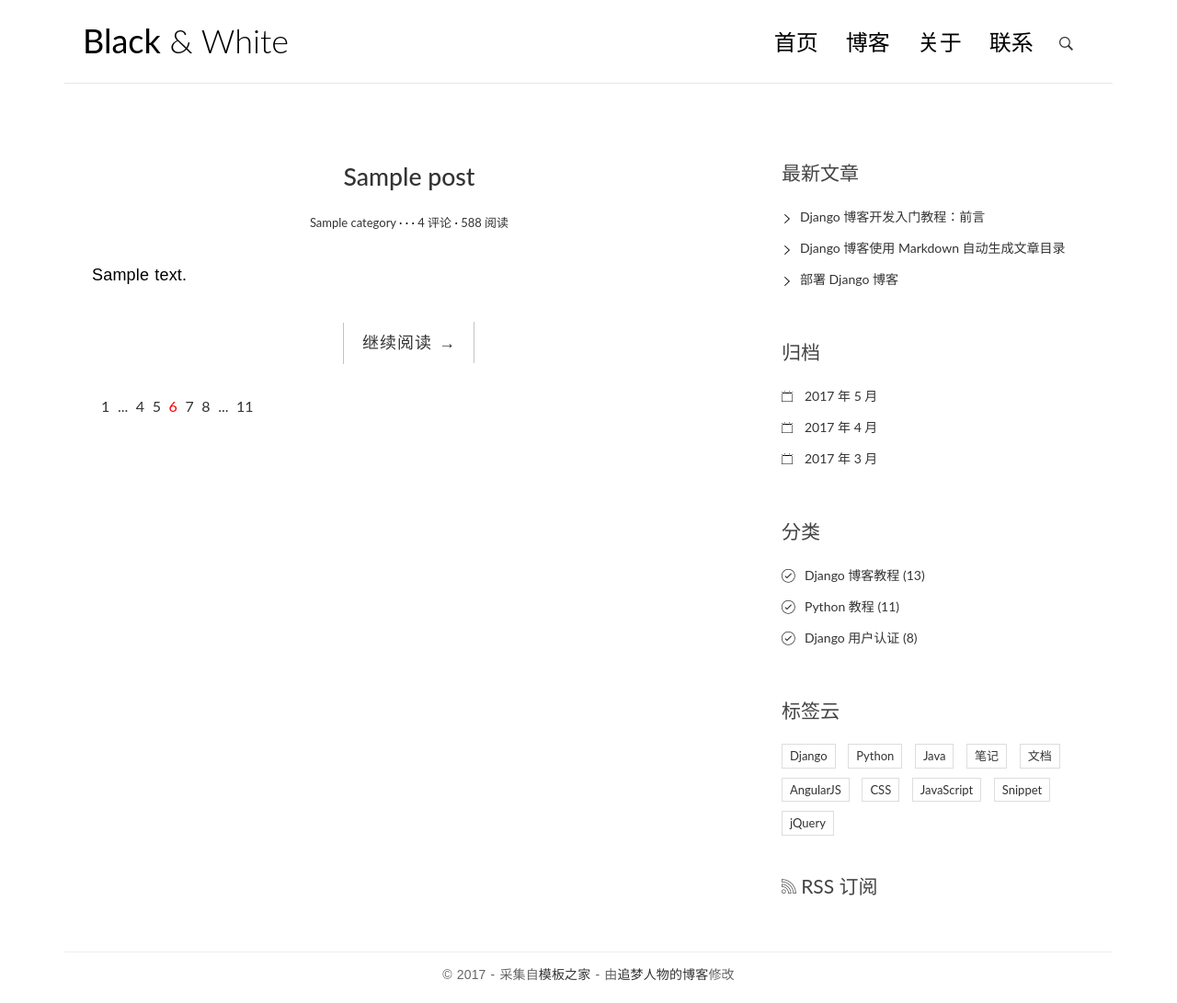
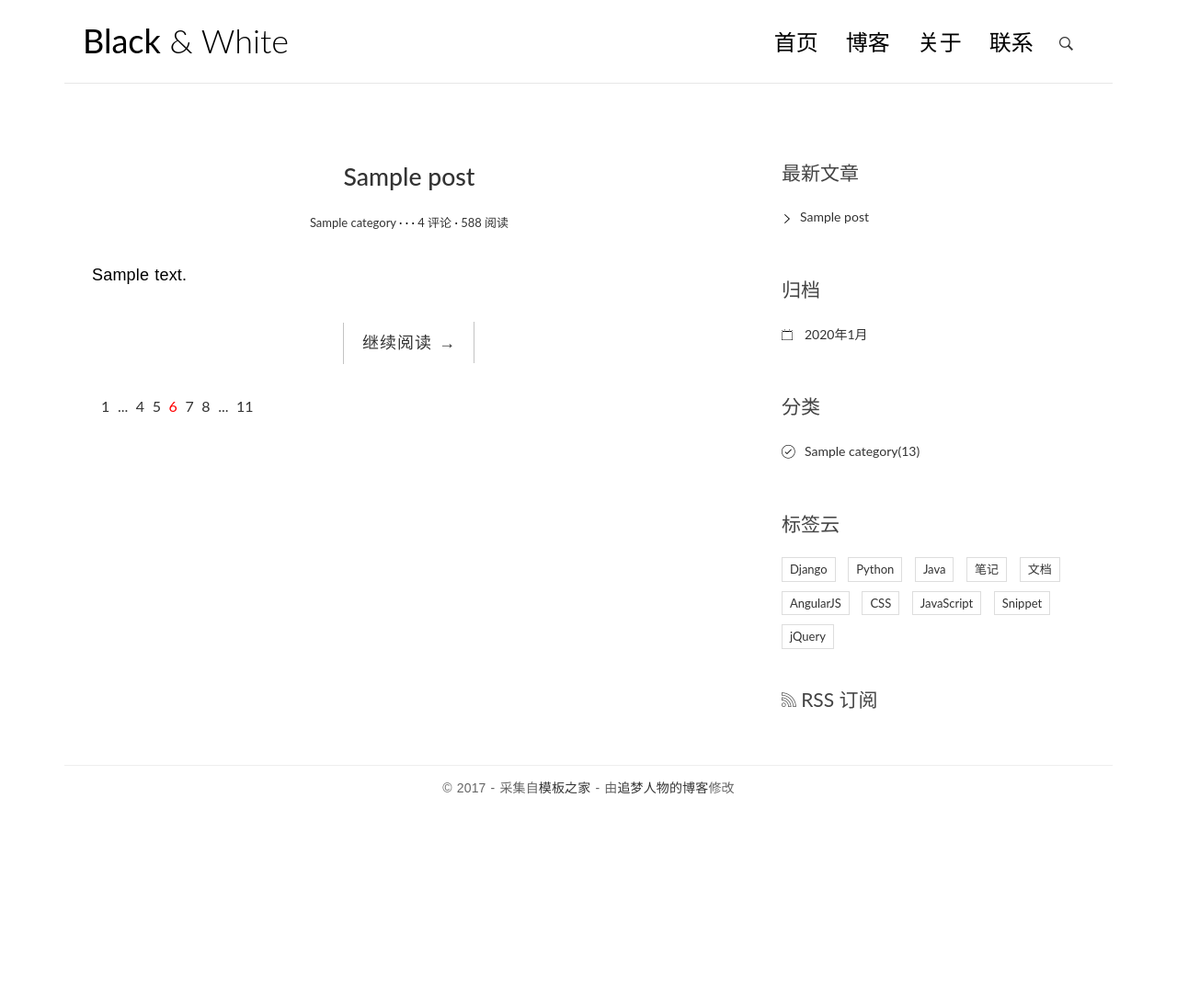
Before and after one commit to WyAzx/blogproject, a Django app: page / in a window 1280 px wide. Shown: the whole page at 92% size. After the commit the page ends 864 px from the top, so only its background shows below. Run offline with Django 3.2, Linux system fonts and the light colour scheme; tables that the repository leaves empty hold one stand-in row (values such as "Sample post"); some libraries are stand-ins or nearby versions.

Commit message:
add aside

```diff
--- /dev/null
+++ b/blog/templatetags/blog_tags.py
@@ -0,0 +1,19 @@
+from django import template
+from ..models import Post, Category
+
+register = template.Library()
+
+
+@register.simple_tag
+def get_recent_posts(num=5):
+    return Post.objects.all().order_by('-create_time')[:num]
+
+
+@register.simple_tag
+def archives():
+    return Post.objects.dates('create_time', 'month', order='DESC')
+
+
+@register.simple_tag
+def get_categories():
+    return Category.objects.all()
--- a/blogproject/settings.py
+++ b/blogproject/settings.py
@@ -64,6 +64,9 @@ TEMPLATES = [
                 'django.contrib.auth.context_processors.auth',
                 'django.contrib.messages.context_processors.messages',
             ],
+            'libraries': {
+                'blog_tags': 'blog.templatetags.blog_tags',
+            }
         },
     },
 ]
--- a/templates/base.html
+++ b/templates/base.html
@@ -1,4 +1,5 @@
 {% load staticfiles %}
+{% load blog_tags %}
 <!DOCTYPE html>
 <html>
 <head>
@@ -74,47 +75,42 @@
             <aside class="col-md-4">
                 {% block toc %}
                 {% endblock toc %}
+                {% get_recent_posts as recent_post_list %}
                 <div class="widget widget-recent-posts">
                     <h3 class="widget-title">最新文章</h3>
                     <ul>
+                        {% for post in recent_post_list %}
                             <li>
-                            <a href="#">Django 博客开发入门教程：前言</a>
+                                <a href="{{ post.get_absolute_url }}">{{ post.title }}</a>
                             </li>
-                        <li>
-                            <a href="#">Django 博客使用 Markdown 自动生成文章目录</a>
-                        </li>
-                        <li>
-                            <a href="#">部署 Django 博客</a>
-                        </li>
+                        {% empty %}
+                            no post
+                        {% endfor %}
                     </ul>
                 </div>
+                {% archives as date_list %}
                 <div class="widget widget-archives">
                     <h3 class="widget-title">归档</h3>
                     <ul>
+                        {% for date in date_list %}
                             <li>
-                            <a href="#">2017 年 5 月</a>
+                                <a href="#">{{ date.year }}年{{ date.month }}月</a>
                             </li>
-                        <li>
-                            <a href="#">2017 年 4 月</a>
-                        </li>
-                        <li>
-                            <a href="#">2017 年 3 月</a>
-                        </li>
+                        {% empty %}
+                            no archive
+                        {% endfor %}
                     </ul>
                 </div>
-
+                {% get_categories as categories_list %}
                 <div class="widget widget-category">
                     <h3 class="widget-title">分类</h3>
                     <ul>
+                        {% for category in categories_list %}
                             <li>
-                            <a href="#">Django 博客教程 <span class="post-count">(13)</span></a>
+                                <a href="#">{{ category.name }}<span class="post-count">(13)</span></a>
                             </li>
-                        <li>
-                            <a href="#">Python 教程 <span class="post-count">(11)</span></a>
-                        </li>
-                        <li>
-                            <a href="#">Django 用户认证 <span class="post-count">(8)</span></a>
-                        </li>
+                        {% empty %}
+                        {% endfor %}
                     </ul>
                 </div>
 
```
Also changed, not shown: blog/templatetags/__init___.py (added). Lines whose indentation alone changed are shown as unchanged.
